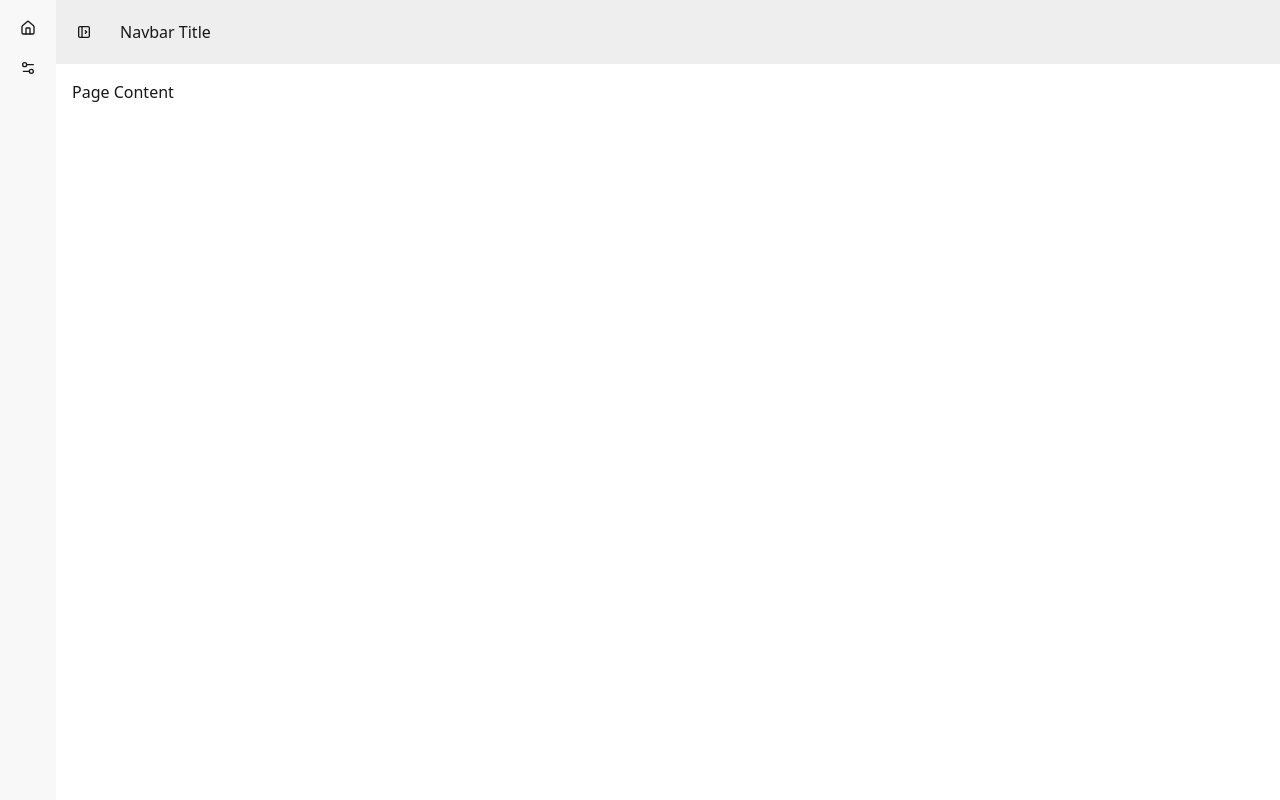
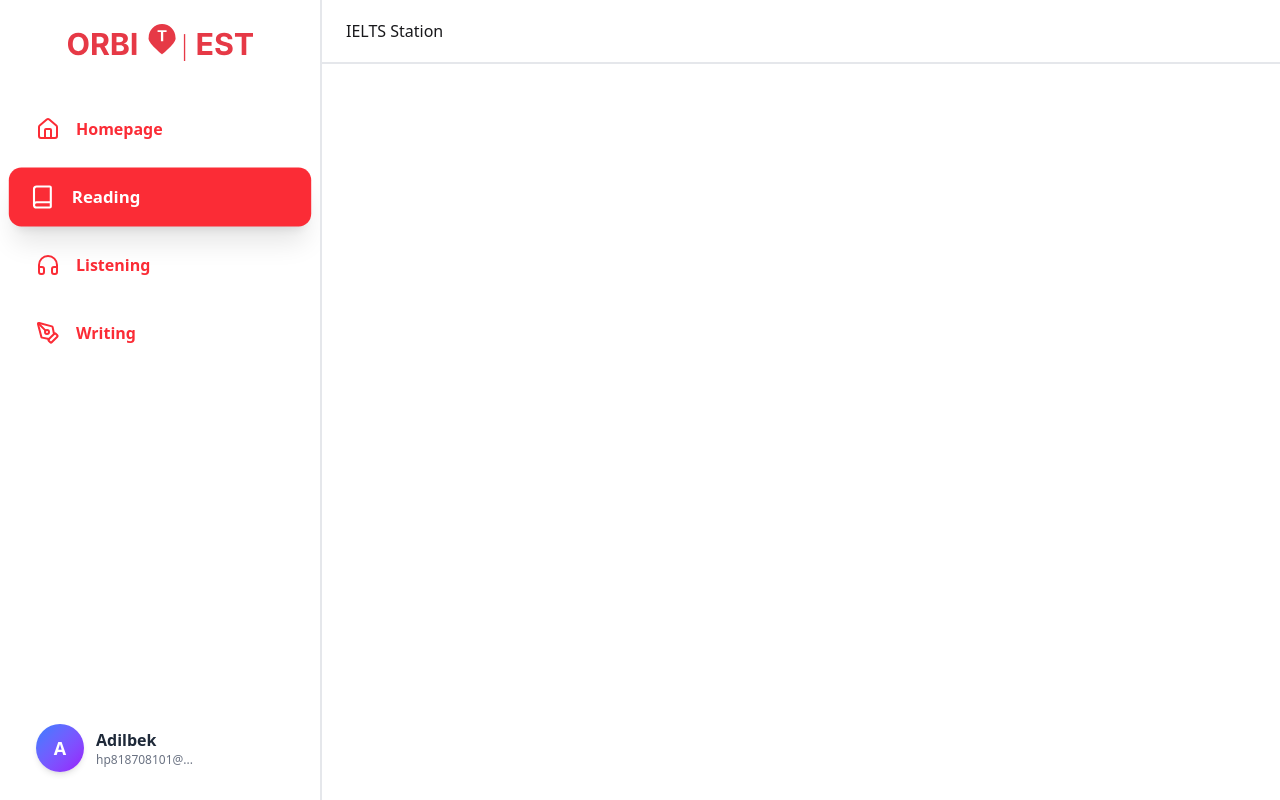
Before and after one commit to forger6969/orbiTest-frontend, a React (Vite) app: page /Dashboard in a window 1280 px wide. Built offline with nearby package versions, Linux system fonts and the light colour scheme.

Commit message:
Update Dashboard

```diff
--- a/src/pages/Dashboard.jsx
+++ b/src/pages/Dashboard.jsx
@@ -1,17 +1,31 @@
-import React from "react";
+import React, { useState } from "react";
+import { Link } from "react-router-dom";
+import { Home, Book, Headphones, PenTool, X, User, Settings, LogOut } from 'lucide-react';
+import logo from "../assets/logo.svg"
 
 const Dashboard = () => {
+    const [showAccountModal, setShowAccountModal] = useState(false);
+    const [activeSection, setActiveSection] = useState('reading');
+
+    const menuItems = [
+        { id: 'home', icon: Home, label: 'Homepage', color: 'text-blue-500', path: '/Dashboard' },
+        { id: 'reading', icon: Book, label: 'Reading', color: 'text-white', path: '/reading' },
+        { id: 'listening', icon: Headphones, label: 'Listening', color: 'text-purple-500', path: '/listening' },
+        { id: 'writing', icon: PenTool, label: 'Writing', color: 'text-green-500', path: '/writing' },
+    ];
+
     return (
         <div>
             <div className="drawer lg:drawer-open">
                 <input id="my-drawer-4" type="checkbox" className="drawer-toggle" />
+
                 <div className="drawer-content">
                     {/* Navbar */}
-          <nav className="navbar w-full bg-base-300">
+                    <nav className="navbar w-full border-b-2 border-gray-200">
                         <label
                             htmlFor="my-drawer-4"
                             aria-label="open sidebar"
-              className="btn btn-square btn-ghost"
+                            className="btn btn-square btn-ghost lg:hidden"
                         >
                             {/* Sidebar toggle icon */}
                             <svg
@@ -29,74 +43,146 @@ const Dashboard = () => {
                                 <path d="M14 10l2 2l-2 2"></path>
                             </svg>
                         </label>
-            <div className="px-4">Navbar Title</div>
+                        <div className="px-4">IELTS Station</div>
                     </nav>
+
                     {/* Page content here */}
-          <div className="p-4">Page Content</div>
+                    <div className="p-4">
+                        {/* Your page content */}
+                    </div>
                 </div>
 
-        <div className="drawer-side is-drawer-close:overflow-visible">
-          <label
-            htmlFor="my-drawer-4"
-            aria-label="close sidebar"
-            className="drawer-overlay"
-          ></label>
-          <div className="flex min-h-full flex-col items-start bg-base-200 is-drawer-close:w-14 is-drawer-open:w-64">
-            {/* Sidebar content here */}
-            <ul className="menu w-full grow">
-              {/* List item */}
-              <li>
+                {/* Sidebar */}
+                    <div className="drawer-side border-r-2 border-gray-200">
+
+
+                        <div className="w-80 min-h-full   flex flex-col">
+                            {/* Header */}
+                            <div className="p-6 flex items-center justify-center ">
+                                <div className="flex justify-center items-center ">
+                                    <img src={logo} alt="" />
+                                </div>
+
+                            </div>
+
+                            {/* Menu Items */}
+                            <nav className="flex p-4 space-y-2 overflow-y-auto flex-col gap-1">
+                                {menuItems.map((item) => {
+                                    const Icon = item.icon;
+                                    const isActive = activeSection === item.id;
+
+                                    return (
+                                        <Link
+                                            key={item.id}
+                                            // to={item.path}
+                                            onClick={() => setActiveSection(item.id)}
+                                        >
                                             <button
-                  className="is-drawer-close:tooltip is-drawer-close:tooltip-right"
-                  data-tip="Homepage"
+                                                className={`w-full flex items-center gap-4 px-5 py-4 rounded-xl
+                                                    transition-all duration-300 cursor-pointer
+                                                    ${isActive
+                                                        ? `
+                                                        bg-red-500
+                                                        text-white
+                                                        shadow-xl
+                                                        scale-105
+                                                        `
+                                                        : `
+                                                        bg-transparent
+                                                        text-gray-700
+                                                        shadow-none
+                                                        active:bg-red-500
+                                                        active:text-white
+                                                        active:shadow-xl
+                                                        active:scale-105
+                                                        `
+                                                    }
+                                                    active:scale-95
+                                                    `}
                                                     >
-                  {/* Home icon */}
-                  <svg
-                    xmlns="http://www.w3.org/2000/svg"
-                    viewBox="0 0 24 24"
-                    strokeLinejoin="round"
-                    strokeLinecap="round"
-                    strokeWidth="2"
-                    fill="none"
-                    stroke="currentColor"
-                    className="my-1.5 inline-block size-4"
+                                                <Icon
+                                                    className={isActive ? 'text-white' : "text-red-500"}
+                                                    size={24}
+                                                />
+                                                <span
+                                                    className={`font-semibold text-base ${isActive ? 'text-white' : 'text-red-500'
+                                                        }`}
                                                 >
-                    <path d="M15 21v-8a1 1 0 0 0-1-1h-4a1 1 0 0 0-1 1v8"></path>
-                    <path d="M3 10a2 2 0 0 1 .709-1.528l7-5.999a2 2 0 0 1 2.582 0l7 5.999A2 2 0 0 1 21 10v9a2 2 0 0 1-2 2H5a2 2 0 0 1-2-2z"></path>
-                  </svg>
-                  <span className="is-drawer-close:hidden">Homepage</span>
+                                                    {item.label}
+                                                </span>
                                             </button>
-              </li>
+                                        </Link>
 
-              {/* List item */}
-              <li>
+                                    );
+                                })}
+                            </nav>
+
+                            {/* Account Section */}
+                            <div className="px-6 absolute bottom-4 pb-0">
                                 <button
-                  className="is-drawer-close:tooltip is-drawer-close:tooltip-right"
-                  data-tip="Settings"
+                                    onClick={() => setShowAccountModal(true)}
+                                    className="w-full flex items-center gap-3 p-3 rounded-xl hover:bg-gray-50 transition-colors"
                                 >
-                  {/* Settings icon */}
-                  <svg
-                    xmlns="http://www.w3.org/2000/svg"
-                    viewBox="0 0 24 24"
-                    strokeLinejoin="round"
-                    strokeLinecap="round"
-                    strokeWidth="2"
-                    fill="none"
-                    stroke="currentColor"
-                    className="my-1.5 inline-block size-4"
-                  >
-                    <path d="M20 7h-9"></path>
-                    <path d="M14 17H5"></path>
-                    <circle cx="17" cy="17" r="3"></circle>
-                    <circle cx="7" cy="7" r="3"></circle>
-                  </svg>
-                  <span className="is-drawer-close:hidden">Settings</span>
+                                    <div className="w-12 h-12 bg-gradient-to-br from-blue-500 to-purple-600 rounded-full flex items-center justify-center text-white font-bold text-lg shadow-md">
+                                        A
+                                    </div>
+                                    <div className="flex-1 text-left">
+                                        <p className="font-semibold text-gray-800">Adilbek</p>
+                                        <p className="text-xs text-gray-500 truncate">hp818708101@...</p>
+                                    </div>
                                 </button>
-              </li>
-            </ul>
                             </div>
                         </div>
                     </div>
+            </div>
+
+            {/* Account Modal */}
+            {showAccountModal && (
+                <div className="fixed inset-0 bg-black/50 backdrop-blur-sm flex items-center justify-center z-50">
+                    <div className="bg-white rounded-2xl shadow-2xl w-96 transform transition-all">
+                        {/* Modal Header */}
+                        <div className="bg-red-500 p-6 rounded-t-2xl">
+                            <div className="flex items-center justify-between">
+                                <h3 className="text-xl font-bold text-white">Account</h3>
+                                <button
+                                    onClick={() => setShowAccountModal(false)}
+                                    className="p-2 hover:bg-white/20 rounded-lg transition-colors"
+                                >
+                                    <X className="text-white" size={20} />
+                                </button>
+                            </div>
+                        </div>
+
+                        {/* Modal Body */}
+                        <div className="p-6">
+                            <div className="flex items-center gap-4 p-4 bg-gray-50 rounded-xl mb-6">
+                                <div className="w-16 h-16 bg-gradient-to-br from-blue-500 to-purple-600 rounded-full flex items-center justify-center text-white font-bold text-2xl shadow-lg">
+                                    A
+                                </div>
+                                <div>
+                                    <h4 className="font-bold text-gray-800">Adilbek</h4>
+                                    <p className="text-sm text-gray-500">hp818708101@laptop@gmail.com</p>
+                                </div>
+                            </div>
+
+                            <div className="space-y-2">
+                                <button className="w-full flex items-center gap-3 p-3 rounded-lg hover:bg-gray-50 font-medium transition-colors">
+                                    <User size={20} />
+                                    <span>Edit Profile</span>
+                                </button>
+                                <button className="w-full flex items-center gap-3 p-3 rounded-lg hover:bg-gray-50 font-medium transition-colors">
+                                    <Settings size={20} />
+                                    <span>Settings</span>
+                                </button>
+                                <button className="w-full flex items-center gap-3 p-3 rounded-lg hover:bg-gray-50 font-medium text-red-500 transition-colors">
+                                    <LogOut size={20} />
+                                    <span>Log Out</span>
+                                </button>
+                            </div>
+                        </div>
+                    </div>
+                </div>
+            )}
         </div>
     );
 };
```
Also changed, not shown: 1 other file (tests, documents, lock files or other folders). Lines whose indentation alone changed are shown as unchanged.
